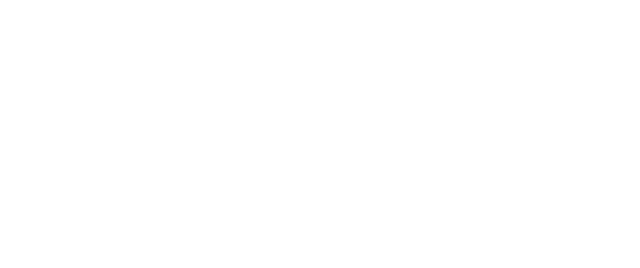
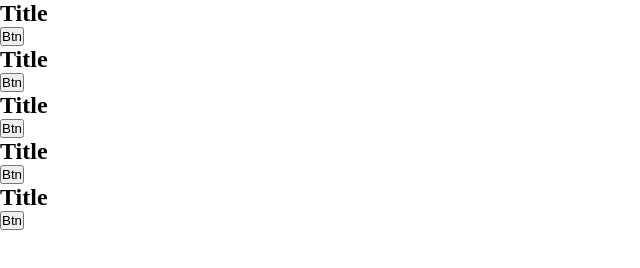
Before and after one commit to Roentahl/random_colors_app, a plain HTML site: page index.html in a window 1280 px wide. Shown: the whole page, without its empty margins (0-640 px from the left). Drawn offline with Linux system fonts and the light colour scheme.

Commit message:
create columns, add style.css and index.js, add reset styles

```diff
--- a/index.html
+++ b/index.html
@@ -4,9 +4,36 @@
   <meta charset="UTF-8">
   <meta http-equiv="X-UA-Compatible" content="IE=edge">
   <meta name="viewport" content="width=device-width, initial-scale=1.0">
+  <link rel="stylesheet" href="style.css">
+  <script defer src="index.js"></script>
   <title>Random colors app</title>
 </head>
 <body>
 
+  <div class="col">
+    <h2 class="col__title">Title</h2>
+    <button class="col__btn">Btn</button>
+  </div>
+
+  <div class="col">
+    <h2 class="col__title">Title</h2>
+    <button class="col__btn">Btn</button>
+  </div>
+
+  <div class="col">
+    <h2 class="col__title">Title</h2>
+    <button class="col__btn">Btn</button>
+  </div>
+
+  <div class="col">
+    <h2 class="col__title">Title</h2>
+    <button class="col__btn">Btn</button>
+  </div>
+
+  <div class="col">
+    <h2 class="col__title">Title</h2>
+    <button class="col__btn">Btn</button>
+  </div>
+
 </body>
 </html>
--- /dev/null
+++ b/index.js
@@ -0,0 +1 @@
+console.log('hello')
--- /dev/null
+++ b/style.css
@@ -0,0 +1,5 @@
+* {
+  margin: 0;
+  padding: 0;
+  box-sizing: border-box;
+}
```
